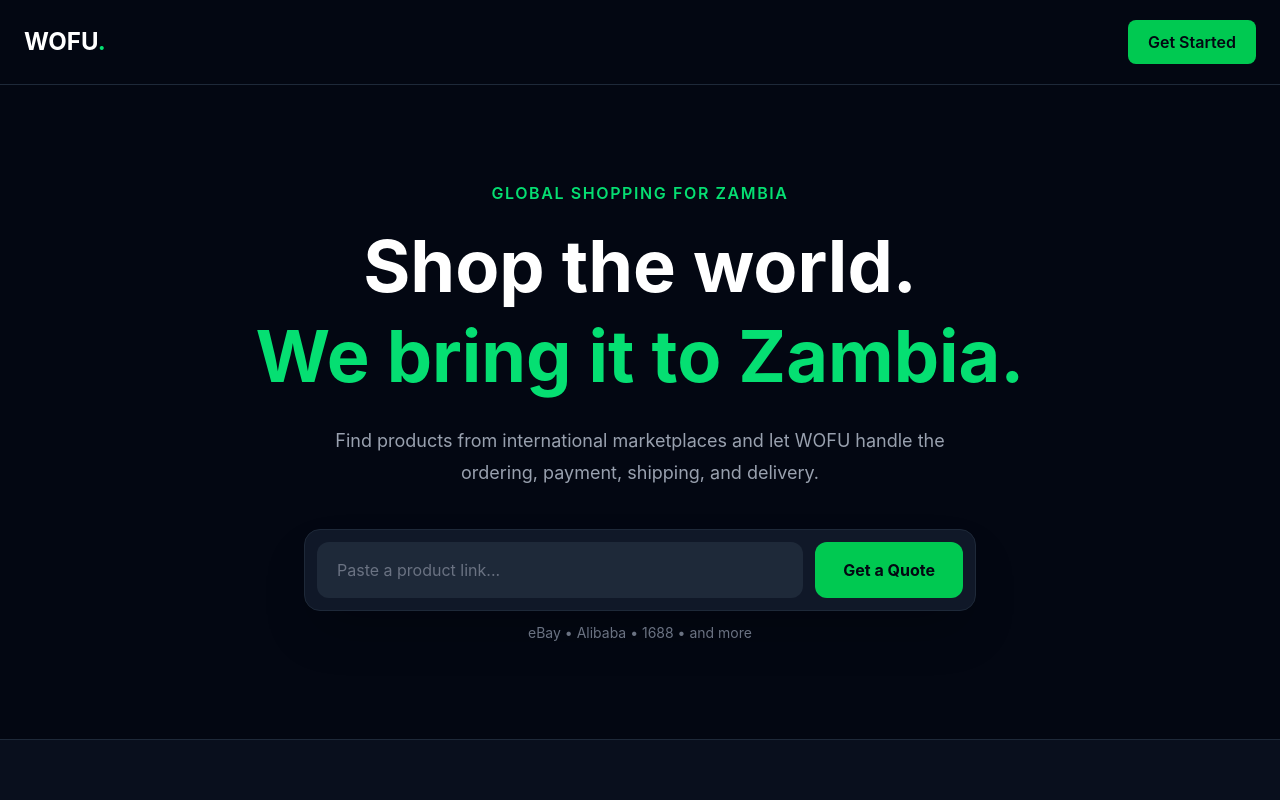
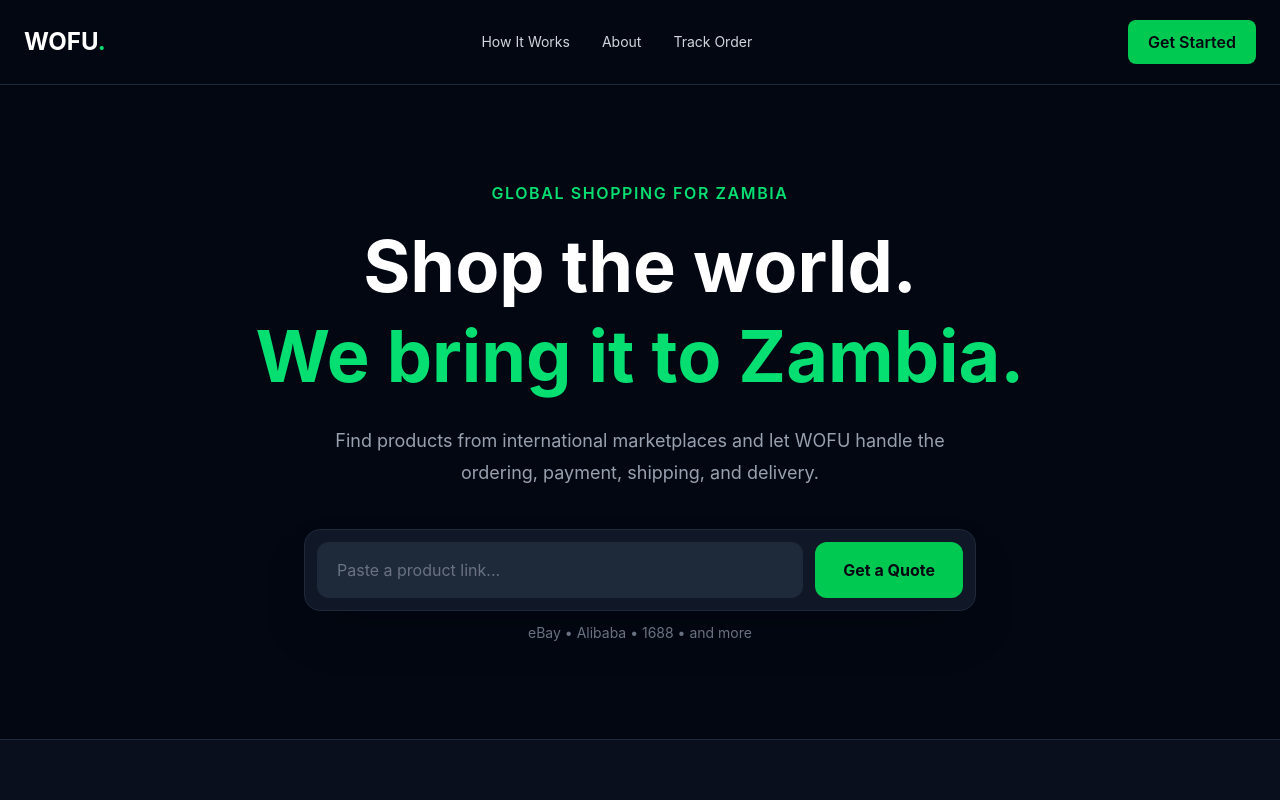
Before and after one commit to JrW3GACOD3S/WOFU, a React (Vite) app in the folder client/: page / in a window 1280 px wide. Shown: the top 800 px of the page. Built offline with nearby package versions, Linux system fonts and the light colour scheme.

Commit message:
feat: build WOFU landing page components

```diff
--- a/client/src/App.jsx
+++ b/client/src/App.jsx
@@ -1,103 +1,17 @@
+import Navbar from "./components/Navbar"
+import Hero from "./components/Hero"
+import HowItWorks from "./components/HowItWorks"
+
 function App() {
   return (
     <div className="min-h-screen bg-gray-950 text-white">
-      {/* Navigation */}
-      <nav className="border-b border-gray-800">
-        <div className="mx-auto flex max-w-7xl items-center justify-between px-6 py-5">
-          <h1 className="text-2xl font-bold">
-            WOFU<span className="text-green-400">.</span>
-          </h1>
+      <Navbar />
 
-          <button className="rounded-lg bg-green-500 px-5 py-2.5 font-semibold text-gray-950 hover:bg-green-400">
-            Get Started
-          </button>
-        </div>
-      </nav>
-
-      {/* Hero */}
       <main>
-        <section className="mx-auto max-w-7xl px-6 py-24 text-center">
-          <p className="mb-4 font-semibold uppercase tracking-widest text-green-400">
-            Global Shopping for Zambia
-          </p>
-
-          <h2 className="mx-auto max-w-4xl text-5xl font-bold leading-tight md:text-7xl">
-            Shop the world.
-            <br />
-            <span className="text-green-400">We bring it to Zambia.</span>
-          </h2>
-
-          <p className="mx-auto mt-6 max-w-2xl text-lg leading-8 text-gray-400">
-            Find products from international marketplaces and let WOFU handle
-            the ordering, payment, shipping, and delivery.
-          </p>
-
-          {/* Product Request */}
-          <div className="mx-auto mt-10 max-w-2xl">
-            <div className="flex flex-col gap-3 rounded-2xl border border-gray-800 bg-gray-900 p-3 shadow-2xl sm:flex-row">
-              <input
-                type="text"
-                placeholder="Paste a product link..."
-                className="flex-1 rounded-xl bg-gray-800 px-5 py-4 text-white outline-none placeholder:text-gray-500 focus:ring-2 focus:ring-green-400"
-              />
-
-              <button className="rounded-xl bg-green-500 px-7 py-4 font-bold text-gray-950 hover:bg-green-400">
-                Get a Quote
-              </button>
-            </div>
-
-            <p className="mt-3 text-sm text-gray-500">
-              eBay • Alibaba • 1688 • and more
-            </p>
-          </div>
-        </section>
-
-        {/* How It Works */}
-        <section className="border-t border-gray-800 bg-gray-900/50 px-6 py-20">
-          <div className="mx-auto max-w-7xl">
-            <div className="text-center">
-              <p className="font-semibold uppercase tracking-widest text-green-400">
-                Simple Process
-              </p>
-
-              <h3 className="mt-3 text-3xl font-bold md:text-4xl">
-                How WOFU works
-              </h3>
-            </div>
-
-            <div className="mt-12 grid gap-6 md:grid-cols-3">
-              <div className="rounded-2xl border border-gray-800 bg-gray-950 p-7">
-                <span className="text-3xl">🔗</span>
-                <h4 className="mt-5 text-xl font-bold">1. Send a product</h4>
-                <p className="mt-3 leading-7 text-gray-400">
-                  Send us a link to the product you want from an international
-                  marketplace.
-                </p>
-              </div>
-
-              <div className="rounded-2xl border border-gray-800 bg-gray-950 p-7">
-                <span className="text-3xl">💰</span>
-                <h4 className="mt-5 text-xl font-bold">2. Get your quote</h4>
-                <p className="mt-3 leading-7 text-gray-400">
-                  We calculate the total cost and provide you with a local
-                  price in Zambian Kwacha.
-                </p>
-              </div>
-
-              <div className="rounded-2xl border border-gray-800 bg-gray-950 p-7">
-                <span className="text-3xl">📦</span>
-                <h4 className="mt-5 text-xl font-bold">3. We deliver</h4>
-                <p className="mt-3 leading-7 text-gray-400">
-                  We purchase, ship, and deliver your product to you in
-                  Zambia.
-                </p>
-              </div>
-            </div>
-          </div>
-        </section>
+        <Hero />
+        <HowItWorks />
       </main>
 
-      {/* Footer */}
       <footer className="border-t border-gray-800 px-6 py-8 text-center text-sm text-gray-500">
         © 2026 WOFU. Global Shopping for Zambia.
       </footer>
--- /dev/null
+++ b/client/src/components/Hero.jsx
@@ -0,0 +1,84 @@
+import { useState } from "react"
+
+function Hero() {
+  const [productLink, setProductLink] = useState("")
+  const [message, setMessage] = useState("")
+  const [isError, setIsError] = useState(false)
+
+  const handleQuoteRequest = (event) => {
+    event.preventDefault()
+
+    if (!productLink.trim()) {
+      setIsError(true)
+      setMessage("Please paste a product link first.")
+      return
+    }
+
+    setIsError(false)
+    setMessage("Product link received! Your quote request is ready.")
+  }
+
+  return (
+    <section
+      id="get-started"
+      className="mx-auto max-w-7xl px-6 py-24 text-center"
+    >
+      <p className="mb-4 font-semibold uppercase tracking-widest text-green-400">
+        Global Shopping for Zambia
+      </p>
+
+      <h2 className="mx-auto max-w-4xl text-5xl font-bold leading-tight md:text-7xl">
+        Shop the world.
+        <br />
+        <span className="text-green-400">We bring it to Zambia.</span>
+      </h2>
+
+      <p className="mx-auto mt-6 max-w-2xl text-lg leading-8 text-gray-400">
+        Find products from international marketplaces and let WOFU handle
+        the ordering, payment, shipping, and delivery.
+      </p>
+
+      <form
+        onSubmit={handleQuoteRequest}
+        className="mx-auto mt-10 max-w-2xl"
+      >
+        <div className="flex flex-col gap-3 rounded-2xl border border-gray-800 bg-gray-900 p-3 shadow-2xl sm:flex-row">
+          <input
+            type="url"
+            value={productLink}
+            onChange={(event) => {
+              setProductLink(event.target.value)
+              setMessage("")
+              setIsError(false)
+            }}
+            placeholder="Paste a product link..."
+            className="flex-1 rounded-xl bg-gray-800 px-5 py-4 text-white outline-none placeholder:text-gray-500 focus:ring-2 focus:ring-green-400"
+          />
+
+          <button
+            type="submit"
+            className="rounded-xl bg-green-500 px-7 py-4 font-bold text-gray-950 transition hover:bg-green-400"
+          >
+            Get a Quote
+          </button>
+        </div>
+
+        <p className="mt-3 text-sm text-gray-500">
+          eBay • Alibaba • 1688 • and more
+        </p>
+
+        {message && (
+          <p
+            className={`-mt-1 mb-2 font-medium ${
+              isError ? "text-red-500" : "text-green-400"
+            }`}
+          >
+            {message}
+          </p>
+        )}
+      </form>
+    </section>
+  )
+}
+
+export default Hero
--- /dev/null
+++ b/client/src/components/HowItWorks.jsx
@@ -0,0 +1,57 @@
+function HowItWorks() {
+  return (
+    <section
+  id="how-it-works"
+  className="border-t border-gray-800 bg-gray-900/50 px-6 py-20"
+>
+      <div className="mx-auto max-w-7xl">
+        <div className="text-center">
+          <p className="font-semibold uppercase tracking-widest text-green-400">
+            Simple Process
+          </p>
+
+          <h3 className="mt-3 text-3xl font-bold md:text-4xl">
+            How WOFU works
+          </h3>
+        </div>
+
+        <div className="mt-12 grid gap-6 md:grid-cols-3">
+          <div className="rounded-2xl border border-gray-800 bg-gray-950 p-7">
+            <span className="text-3xl">🔗</span>
+            <h4 className="mt-5 text-xl font-bold">
+              1. Send a product
+            </h4>
+            <p className="mt-3 leading-7 text-gray-400">
+              Send us a link to the product you want from an international
+              marketplace.
+            </p>
+          </div>
+
+          <div className="rounded-2xl border border-gray-800 bg-gray-950 p-7">
+            <span className="text-3xl">💰</span>
+            <h4 className="mt-5 text-xl font-bold">
+              2. Get your quote
+            </h4>
+            <p className="mt-3 leading-7 text-gray-400">
+              We calculate the total cost and provide you with a local
+              price in Zambian Kwacha.
+            </p>
+          </div>
+
+          <div className="rounded-2xl border border-gray-800 bg-gray-950 p-7">
+            <span className="text-3xl">📦</span>
+            <h4 className="mt-5 text-xl font-bold">
+              3. We deliver
+            </h4>
+            <p className="mt-3 leading-7 text-gray-400">
+              We purchase, ship, and deliver your product to you in
+              Zambia.
+            </p>
+          </div>
+        </div>
+      </div>
+    </section>
+  )
+}
+
+export default HowItWorks
--- /dev/null
+++ b/client/src/components/Navbar.jsx
@@ -0,0 +1,46 @@
+function Navbar() {
+  return (
+    <nav className="border-b border-gray-800 bg-gray-950">
+      <div className="mx-auto flex max-w-7xl items-center justify-between px-6 py-5">
+        {/* Logo */}
+        <a href="/" className="text-2xl font-bold">
+          WOFU<span className="text-green-400">.</span>
+        </a>
+
+        {/* Navigation Links */}
+        <div className="hidden items-center gap-8 md:flex">
+          <a
+            href="#how-it-works"
+            className="text-sm text-gray-300 transition hover:text-green-400"
+          >
+            How It Works
+          </a>
+
+          <a
+            href="#about"
+            className="text-sm text-gray-300 transition hover:text-green-400"
+          >
+            About
+          </a>
+
+          <a
+            href="#track"
+            className="text-sm text-gray-300 transition hover:text-green-400"
+          >
+            Track Order
+          </a>
+        </div>
+
+        {/* CTA */}
+       <a
+  href="#get-started"
+  className="rounded-lg bg-green-500 px-5 py-2.5 font-semibold text-gray-950 transition hover:bg-green-400"
+>
+  Get Started
+</a>
+      </div>
+    </nav>
+  )
+}
+
+export default Navbar
```
